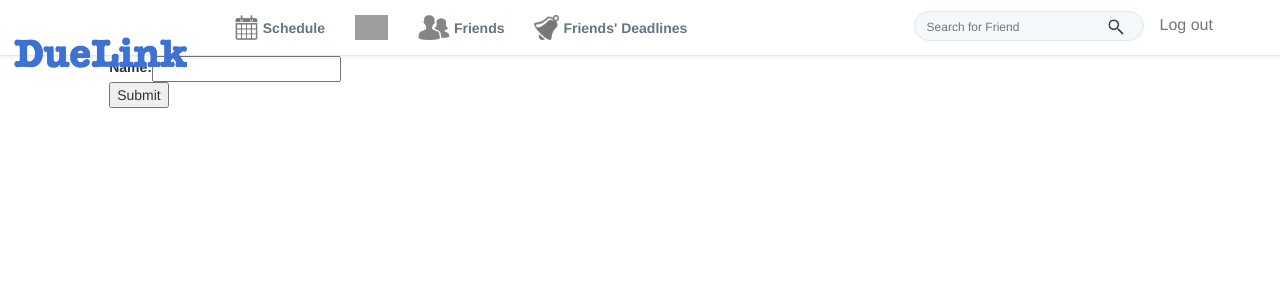
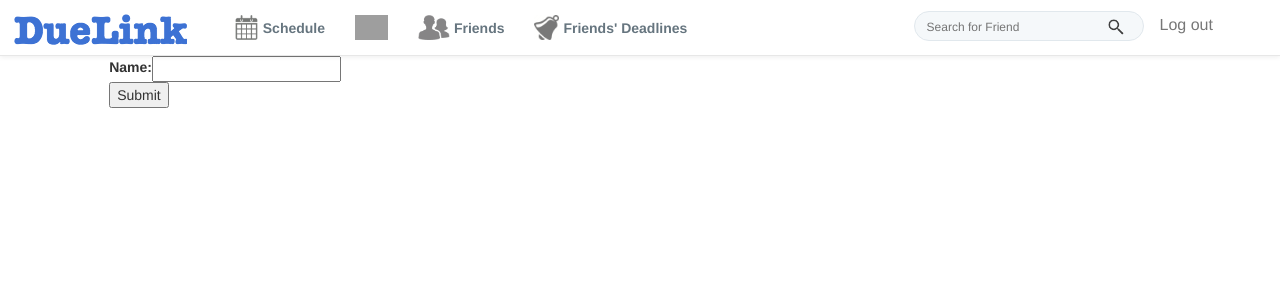
Before and after one commit to DueLinkCMU/DueLink, a Django app: page /duelink/add_school in a window 1280 px wide. Shown: the top 300 px of the page. Run offline with Django 3.2, Linux system fonts and the light colour scheme; parts of the project's set-up code (start-up, migrations or seed data) failed here and were passed over; some libraries are stand-ins or nearby versions; grey boxes are pictures that could not be loaded.

Commit message:
fix nav header icon

```diff
--- a/webapps/DueLink/static/css/home.css
+++ b/webapps/DueLink/static/css/home.css
@@ -46,7 +46,7 @@ img.navbar-brand {
 }
 
 .sign.icon {
-    margin-top: -45px;
+    margin-top: -90px;
 }
 .pull-right.search {
 
--- a/webapps/DueLink/templates/duelink/base.html
+++ b/webapps/DueLink/templates/duelink/base.html
@@ -117,8 +117,6 @@
                    <a class="logout" href='{% url 'logout' %}'>Log out</a>
                 </li>
             </ul>
-
-
         </div><!--/.nav-collapse -->
     </div>
     </nav>
```
